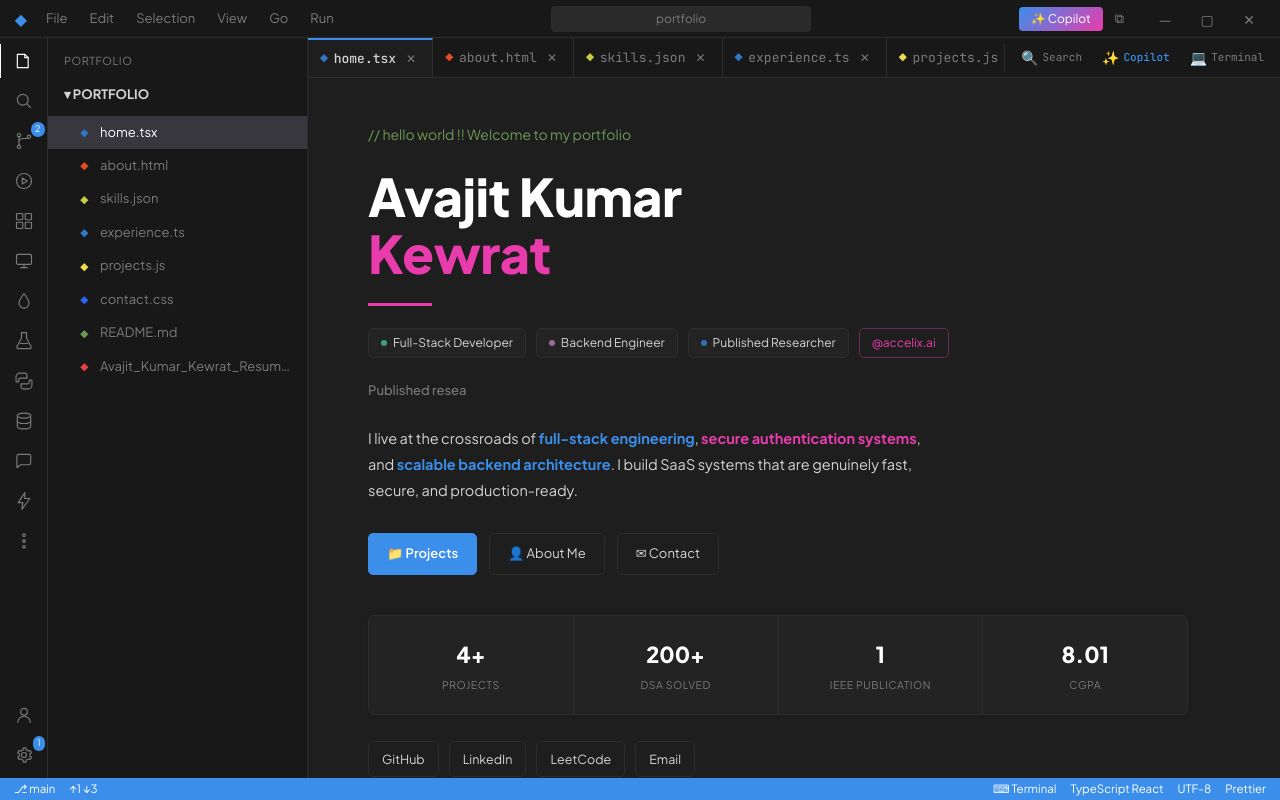
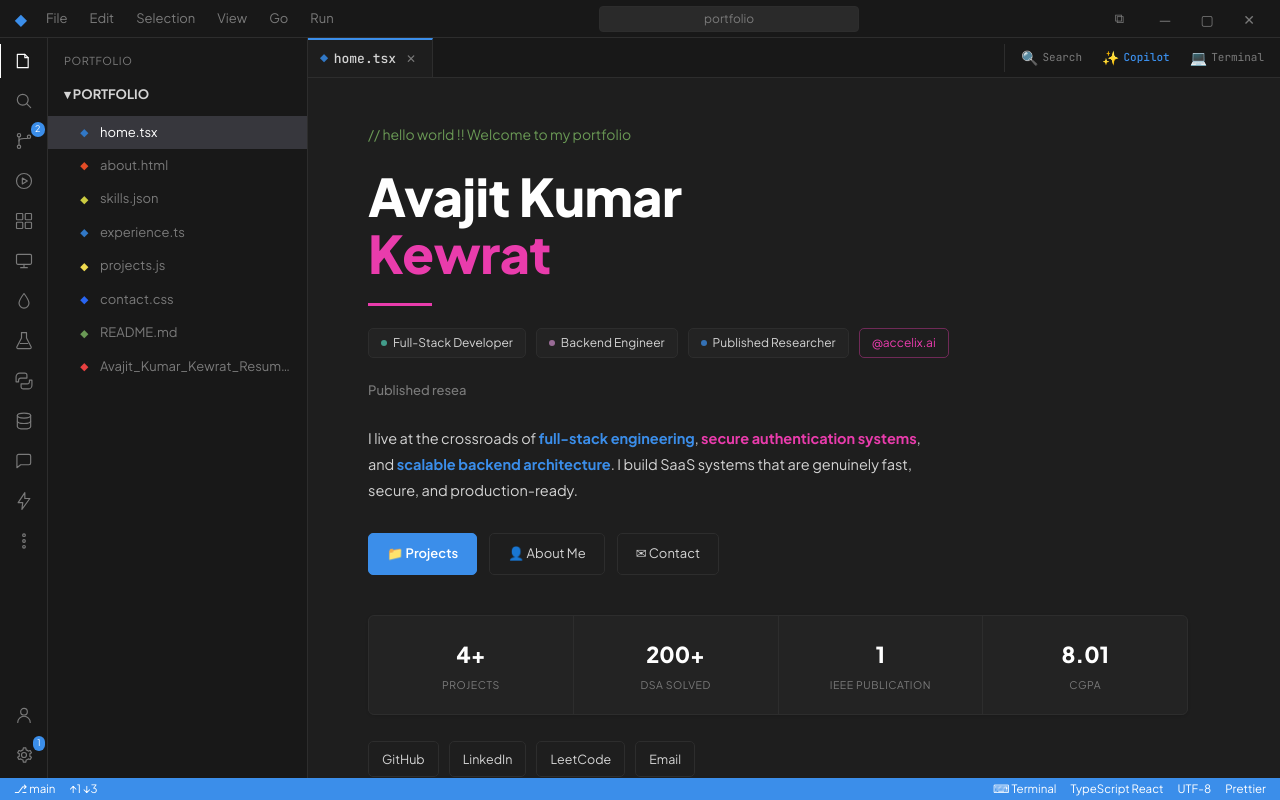
Before and after one commit to avajit/Portfolio, a Next.js app: page / in a window 1280 px wide. Built offline with nearby package versions, Linux system fonts and the light colour scheme.

Commit message:
fix: default to home tab on load, remove duplicate titlebar copilot button, and fix useEffect dependency warning

```diff
--- a/app/page.tsx
+++ b/app/page.tsx
@@ -42,7 +42,7 @@ function PortfolioApp() {
   const sidebarHidden = sidebarOverride ?? viewport.isNarrow;
 
   // ── Tabs ─────────────────────────────────────────────────────────────────
-  const [openTabs, setOpenTabs] = useState<SectionId[]>(sectionOrder);
+  const [openTabs, setOpenTabs] = useState<SectionId[]>(["home"]);
   const [activeTab, setActiveTab] = useState<SectionId | null>("home");
 
   // ── Overlays & panels ────────────────────────────────────────────────────
@@ -131,7 +131,7 @@ function PortfolioApp() {
     [activeTab, viewport.isNarrow]
   );
 
-  // ── IntersectionObserver for scroll-sync on mobile ──────────────────────
+  const openTabsKey = openTabs.join(",");
   useEffect(() => {
     if (!viewport.isNarrow) return;
     const el = contentRef.current;
@@ -152,7 +152,7 @@ function PortfolioApp() {
       if (target) observer.observe(target);
     });
     return () => observer.disconnect();
-  }, [openTabs, viewport.isNarrow]);
+  }, [openTabsKey, viewport.isNarrow]);
 
   // ── Global keyboard shortcuts ────────────────────────────────────────────
   useEffect(() => {
--- a/components/Titlebar.tsx
+++ b/components/Titlebar.tsx
@@ -182,15 +182,6 @@ export default function Titlebar({
       {isCompactMenu && <div className="flex-1" />}
 
       <div className="flex items-center gap-3">
-        <button
-          onClick={onToggleCopilot}
-          className="rounded px-3 py-1 text-xs text-white"
-          style={{
-            background: "linear-gradient(135deg, var(--vsc-blue), var(--vsc-pink))",
-          }}
-        >
-          ✨ Copilot
-        </button>
         <span className="text-[13px] text-vsc-muted">⧉</span>
         <div className="ml-2 flex">
           <button
```
